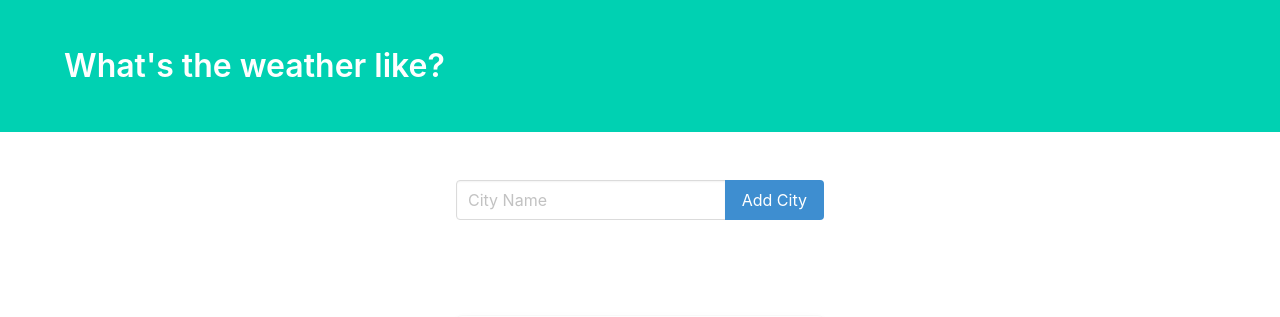
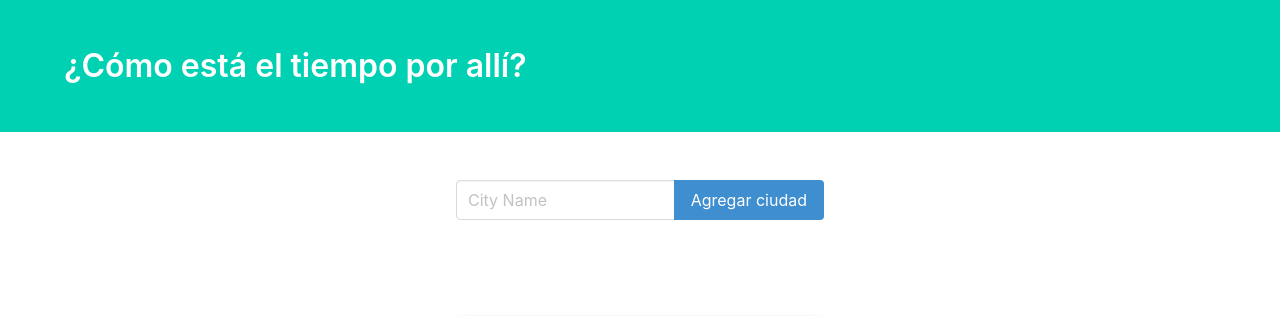
Before and after one commit to gianfranco-s/AplicacionDeClima, a Django app: page / in a window 1280 px wide. Shown: the top 317 px of the page. Run offline with Django 3.2, Linux system fonts and the light colour scheme; data comes from the database, SQL or seed files in the repository; data that the repository does not hold is empty; some libraries are stand-ins or nearby versions.

Commit message:
HTML en castellano

```diff
--- a/weather/templates/weather/weather.html
+++ b/weather/templates/weather/weather.html
@@ -14,7 +14,7 @@
         <div class="hero-body">
             <div class="container">
                 <h1 class="title">
-                    What's the weather like?
+                    ¿Cómo está el tiempo por allí?
                 </h1>
             </div>
         </div>
@@ -31,7 +31,7 @@
                             </div>
                             <div class="control">
                                 <button type="submit" class="button is-info">
-                                    Add City
+                                    Agregar ciudad
                                 </button>
                             </div>
                         </div>
```
